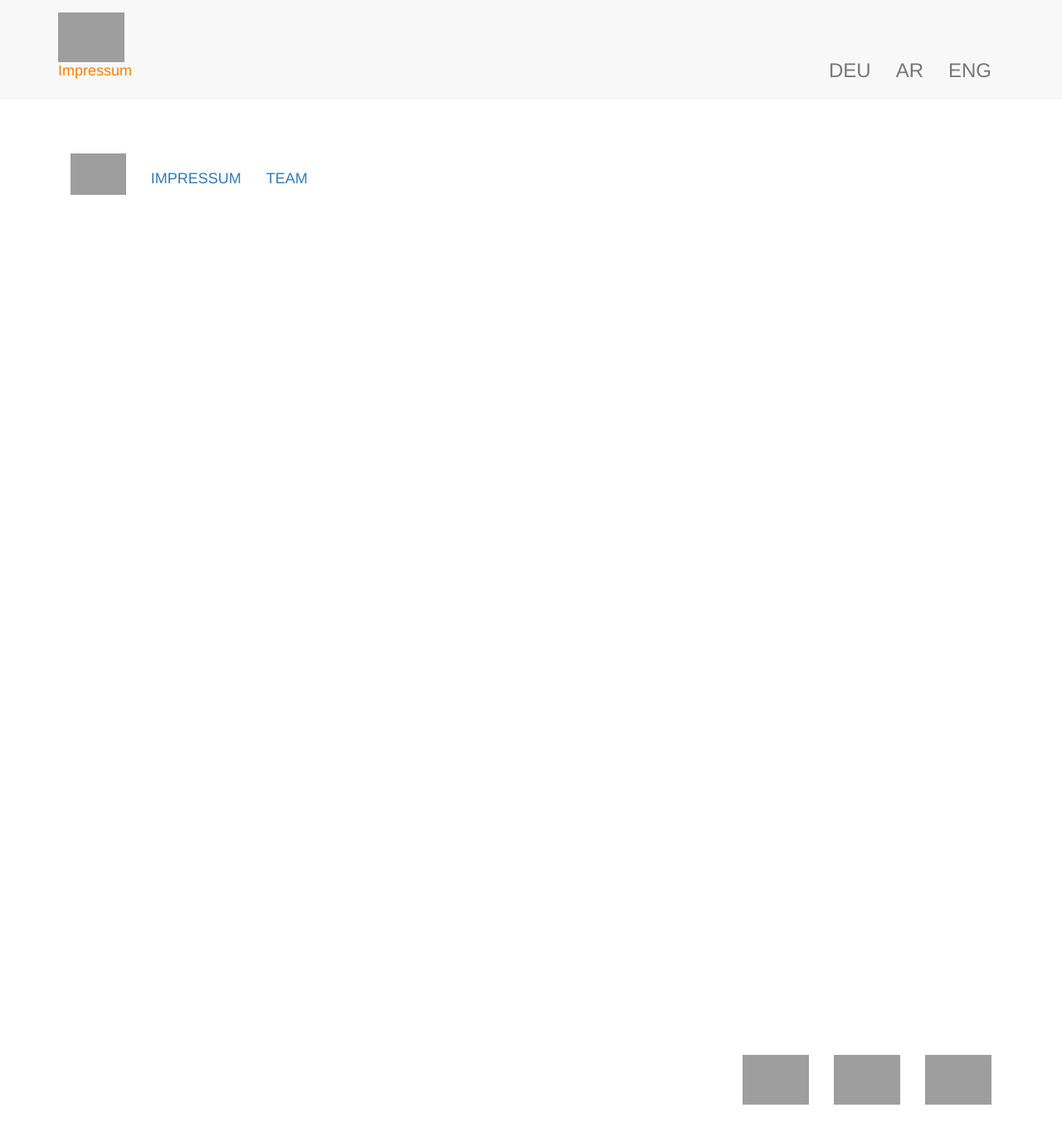
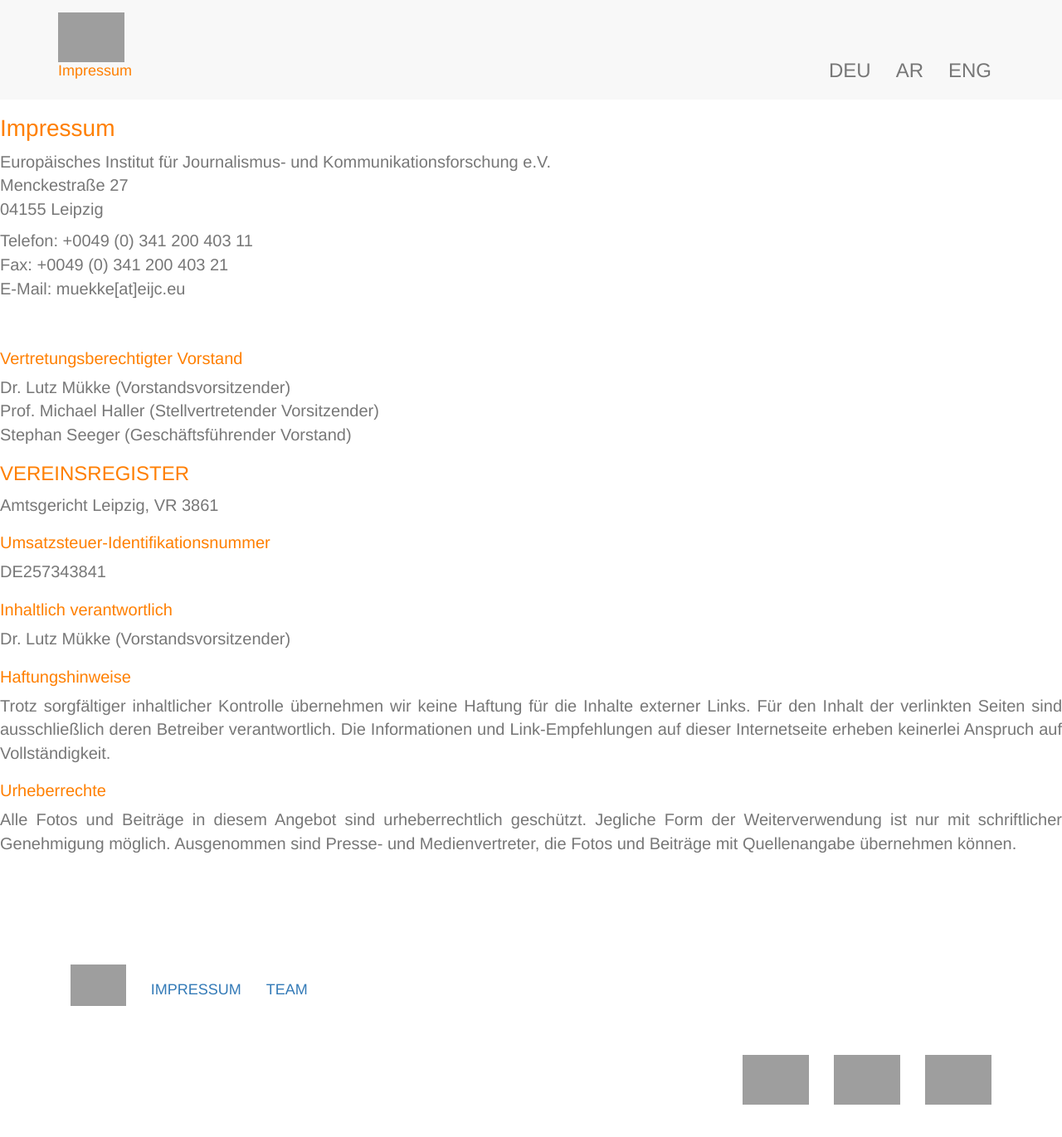
Before and after one commit to EIJC/TIJ, a Jekyll site: the page built from de/impressum.html, in a window 1280 px wide and 1378 px high. Shown: the top 1371 px of the window at 83% size. Built offline with Jekyll 4.4.1, drawn with Linux system fonts in a browser that asks for light colours; nearby versions of some CDN libraries; grey boxes are pictures that could not be loaded.

Commit message:
Update impressum.html

```diff
--- a/de/impressum.html
+++ b/de/impressum.html
@@ -1,7 +1,46 @@
 ---
 title: Impressum
 ---
+<h1>Impressum</h1>
+<p>Europ&auml;isches Institut f&uuml;r Journalismus- und Kommunikationsforschung e.V.<br />
+Menckestra&szlig;e 27<br />
+04155 Leipzig</p>
 
+<p>Telefon: +0049 (0) 341 200 403 11<br />
+Fax: +0049 (0) 341 200 403 21<br />
+E-Mail: muekke[at]eijc.eu</p>
+
+<p>&nbsp;</p>
+
+<h3>Vertretungsberechtigter Vorstand</h3>
+
+<p>Dr. Lutz M&uuml;kke (Vorstandsvorsitzender)<br />
+Prof. Michael Haller (Stellvertretender Vorsitzender)<br />
+Stephan Seeger (Gesch&auml;ftsf&uuml;hrender Vorstand)</p>
+
+<h2>Vereinsregister</h2>
+
+<p>Amtsgericht Leipzig, VR 3861</p>
+
+<h3>Umsatzsteuer-Identifikationsnummer</h3>
+
+<p>DE257343841</p>
+
+<h3>Inhaltlich verantwortlich</h3>
+
+<p>Dr. Lutz M&uuml;kke (Vorstandsvorsitzender)</p>
+
+<h3 style="text-align: justify;">Haftungshinweise</h3>
+
+<p style="text-align: justify;">Trotz sorgf&auml;ltiger inhaltlicher Kontrolle &uuml;bernehmen wir keine Haftung f&uuml;r die Inhalte ex&shy;terner Links. F&uuml;r den Inhalt der verlinkten Seiten sind ausschlie&szlig;lich deren Betreiber ver&shy;antwortlich. Die Informationen und Link-Empfehlungen auf dieser Internetseite erheben keinerlei Anspruch auf Vollst&auml;ndigkeit.</p>
+
+<h3 style="text-align: justify;">Urheberrechte</h3>
+
+<p style="text-align: justify;">Alle Fotos und Beitr&auml;ge in diesem Angebot sind urheberrechtlich gesch&uuml;tzt. Jegliche Form der Weiterverwendung ist nur mit schriftlicher Genehmigung m&ouml;glich. Ausge&shy;nommen sind Presse- und Medienvertreter, die Fotos und Beitr&auml;ge mit Quellen&shy;angabe &uuml;bernehmen k&ouml;nnen.</p>
+
+<p style="text-align: justify;">&nbsp;</p>
+
+<p style="text-align: justify;">&nbsp;</p>
 
   <div class="container">
   	<ul class="nav navbar-nav">
```
